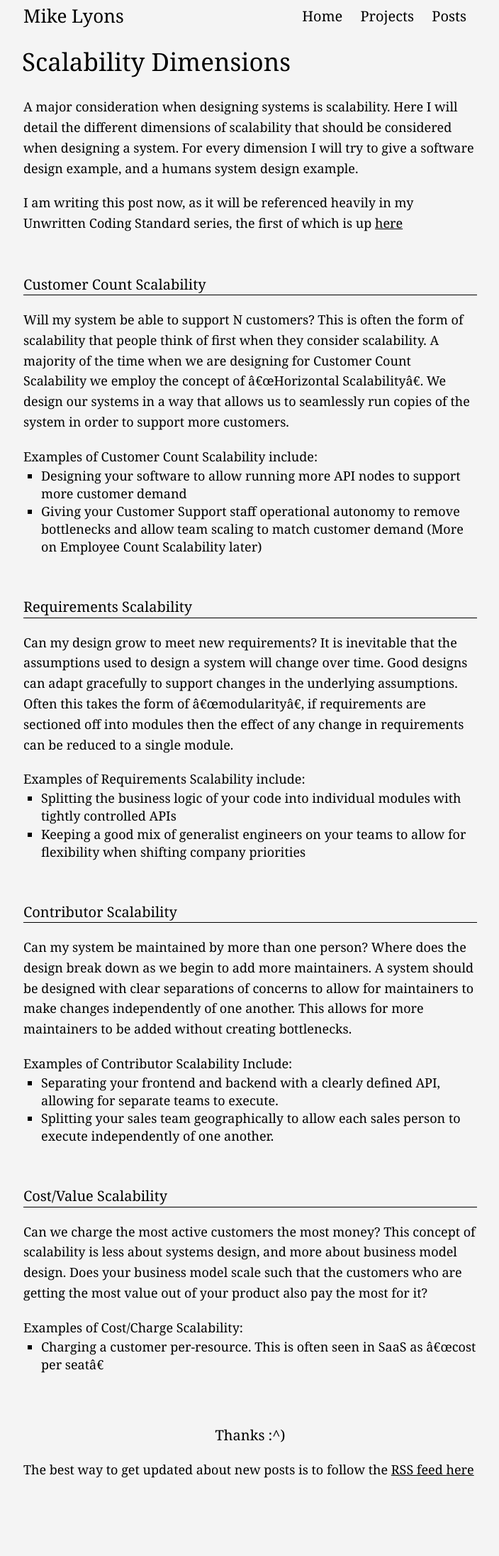
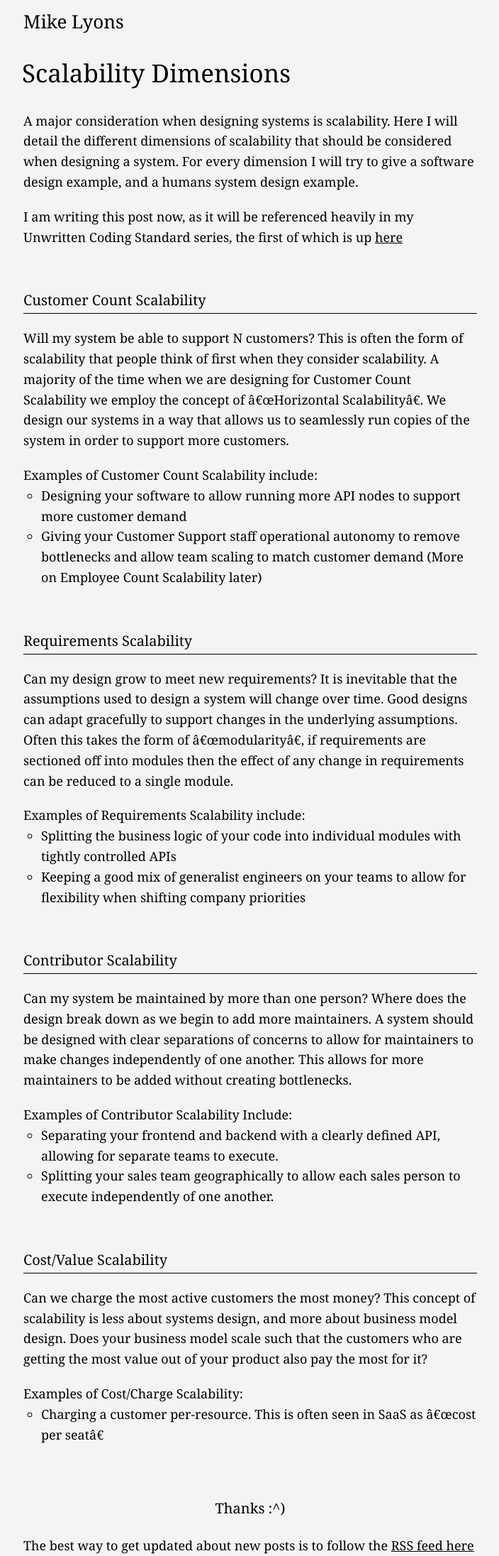
Before and after one commit to frenchie4111/frenchie4111.github.io, a Jekyll site: the page built from _posts/2020-05-20-Scalability-Dimensions.md, in a window 1280 px wide. Shown: the whole page at 71% size, without its empty margins (287-991 px from the left). Built offline with Jekyll 4.4.1, drawn with Linux system fonts in a browser that asks for light colours; nearby versions of some CDN libraries; before the commit the page ends 2085 px from its top, so only the background shows below that.

Commit message:
New image

```diff
--- a/_layouts/home.html
+++ b/_layouts/home.html
@@ -129,11 +129,6 @@
                             <a class="hover colorchanger" href="/2019/03/08/Complicated-Documentation.html">Documentation</a>
                         </div>
                     {% else %}
-                        <div class="left">
-                            <a class="hover colorchanger" href="/">Home</a>
-                            <a class="hover colorchanger" href="/projects.html">Projects</a>
-                            <a class="hover colorchanger" href="/posts.html">Posts</a>
-                        </div>
                     {% endif %}
                 </div>
                 <div id="menu_mobile">
@@ -142,9 +137,6 @@
                             <a class="hover colorchanger" href="/2019/03/08/Complicated-Documentation.html">Documentation</a>
                         </div>
                     {% else %}
-                        <div class="left">
-                            <a class="hover colorchanger" href="/">More</a>
-                        </div>
                     {% endif %}
                 </div>
                 <div class="clear"></div>
--- a/css/home.scss
+++ b/css/home.scss
@@ -23,10 +23,10 @@
     color: black;
     font-weight: 300;
     background-color: #f4f4f4;
+    line-height: 1.6;
 }
 
 p {
-    line-height: 1.6;
 }
 
 pre {
@@ -164,10 +164,10 @@
 
 #image_area
 {
-    background-image: url("/images/street.jpg");
+    background-image: url("/images/hero.png");
     background-size: cover;
-    background-position: 50% 40%;
-    height: 280px;
+    background-position: 50% 50%;
+    height: 400px;
     max-width: 1200px;
     margin: 0px auto;
 }
@@ -214,7 +214,7 @@
 h2#post_title {
     font-size: 35px;
     margin: 10px 0 30px -2px;
-    line-height: 1;
+    line-height: 1.2;
     border-bottom: 0;
 }
 
@@ -292,7 +292,7 @@
 .square_list, ul
 {
     color: black;
-    list-style-type: square;
+    list-style-type: circle;
     padding: 0px 0px 0px 25px;
 }
 
@@ -414,6 +414,10 @@
     display: block;
 }
 
+.language-js {
+    margin-top: 20px;
+}
+
 pre {
     margin-top: 0;
     white-space: pre-wrap;
```
Also changed, not shown: 1 other file.
